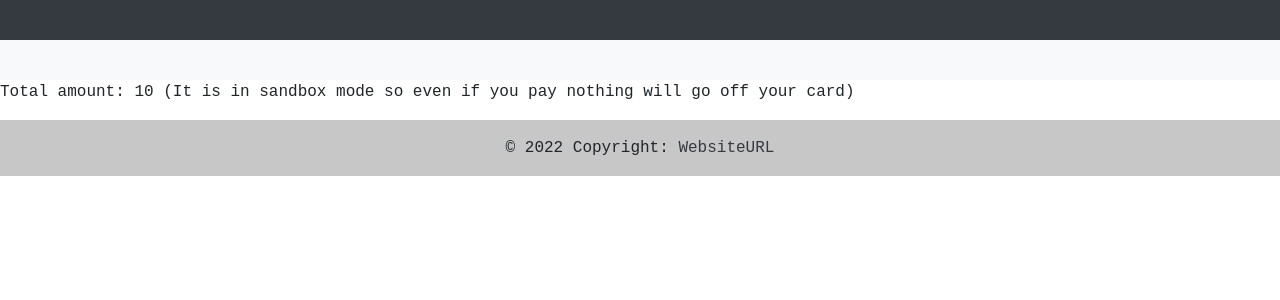
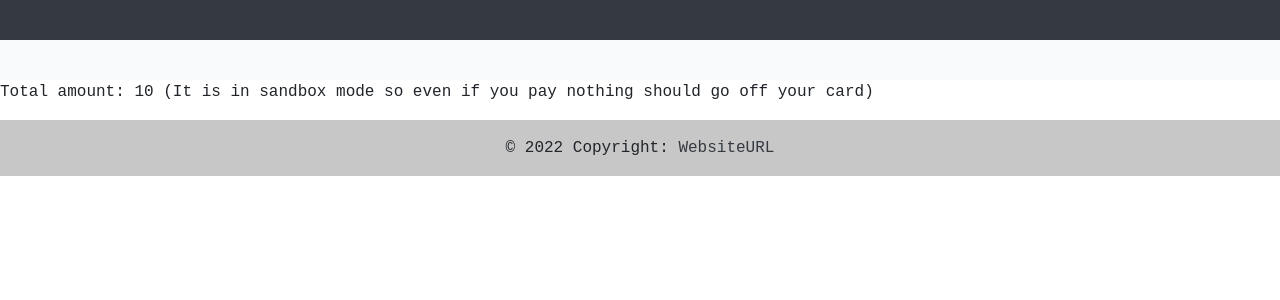
Before and after one commit to Niek-HM/flaskFiver, a Flask app: template main/templates/buy_product.html in a window 1280 px wide. Shown: the part 56-356 px from the top of the page. Run offline with Flask 2, Linux system fonts and the light colour scheme; the template is opened without the code that fills it: most values are stand-ins (such as "Sample title", 1, 10 or a date in 2020); parts of the project's set-up code (start-up, migrations or seed data) failed here and were passed over; some libraries are stand-ins or nearby versions.

Commit message:
Spelling change

```diff
--- a/main/templates/buy_product.html
+++ b/main/templates/buy_product.html
@@ -13,7 +13,7 @@
 <script src="https://www.paypal.com/sdk/js?client-id=ARCJ5TGGXT0mj6qW9Ct8r6MuQmRBRZvVAW_FXbYKQbRhf5L4v4wpx1cKvjsV-JA0TxnNQgpxCYbnvan6&currency=USD"></script>
 
 
-<p>Total amount: {{amount}} (It is in sandbox mode so even if you pay nothing will go off your card)</p> <!-- TODO display the indevidial products, amount and allow people to add/remove items-->
+<p>Total amount: {{amount}} (It is in sandbox mode so even if you pay nothing should go off your card)</p> <!-- TODO display the indevidial products, amount and allow people to add/remove items-->
 <!-- Set up a container element for the button -->
 <div id="paypal-button-container"></div>
 
```
